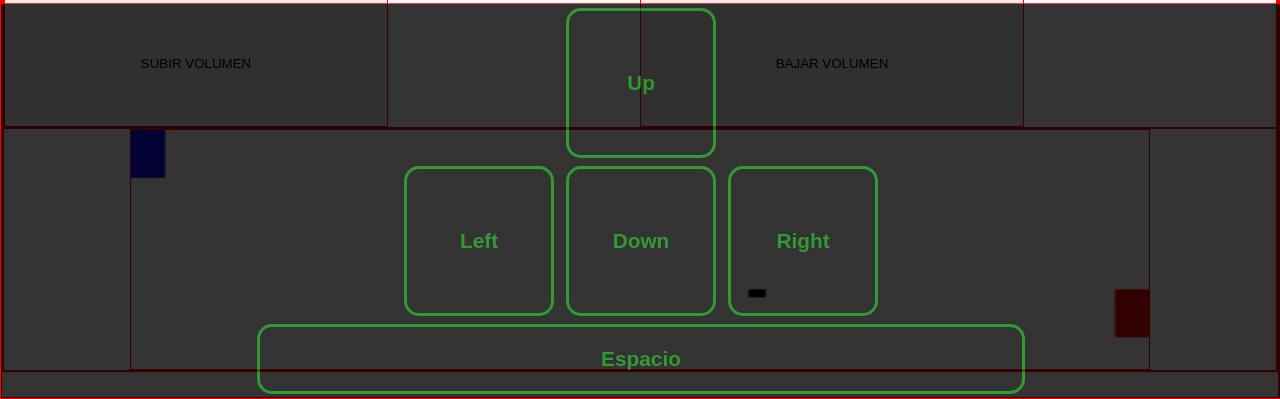
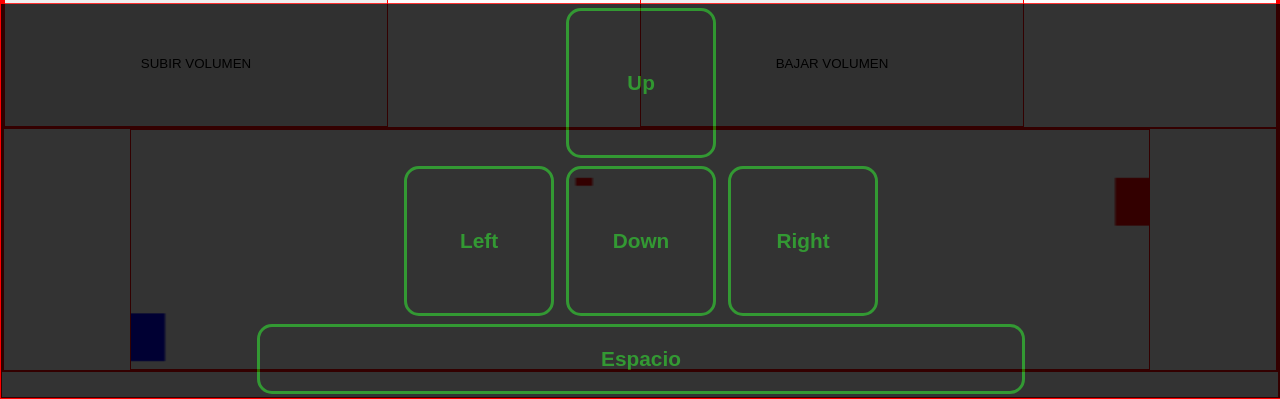
Before and after one commit to franqsocialmedia/ryoiki, a plain HTML site: page index.html in a window 1280 px wide. Shown: the part 401-800 px from the top of the page. Drawn offline with Linux system fonts and the light colour scheme; a web font is replaced by a local one.

Commit message:
fix (chore): The collision is on. Now I need to create the random direction to finish the proyect

```diff
--- a/CSS/device.css
+++ b/CSS/device.css
@@ -3,9 +3,6 @@ section#paracanvas{
 }
 
 canvas{
-	width:80%;
-	height:30%;
-
 	margin:auto;
 }
 
--- a/JS/function.js
+++ b/JS/function.js
@@ -1,3 +1,24 @@
+//SESION
+
+sessionStorage.setItem("prota_x",0);
+sessionStorage.setItem("prota_y",115);
+
+sessionStorage.setItem("enemy_x",200);
+sessionStorage.setItem("enemy_y",120);
+
+sessionStorage.setItem("ball_x",150);
+sessionStorage.setItem("ball_y",30);
+sessionStorage.setItem("tamano",5);
+
+sessionStorage.setItem("direccion","r");
+
+sessionStorage.setItem('diagonal',0)
+
+var inicio = 0;
+
+var r;
+var nivel1 = 1;
+var nivel2 = 0.3;
 
 	var vid = document.getElementById('reproductor');
 	var barra = document.getElementById('barra');
@@ -35,107 +56,195 @@ document.body.addEventListener("keydown", boton);
 document.body.addEventListener("keyup", soltar);
 
 var tu = 0;
-var pelota = 100;
 
 //CANVAS
 var canvas = document.getElementById("canvas");
+canvas.style.width = '80%';
+canvas.style.height = '30%';
+
 var objeto = canvas.getContext('2d');
 
-const getCharacter = (color='blue') => ({
-	x:0,
-	y:0,
-	w:10,
-	h:30,
+var ancho = 10;
+var alto = 30;
+
+var limitW = canvas.width - ancho;
+var limitH = canvas.width - alto;
+
+var mitad = canvas.width / 2;
+
+sessionStorage.setItem('enemy_x',(canvas.width-ancho));
+
+//TU PERSONAJE
+const getCharacter = (x=sessionStorage.getItem('prota_x'),y=sessionStorage.getItem('prota_y'),color='green') => ({
+	x,
+	y,
+	w:ancho,
+	h:alto,
 	collision:this.y + this.h,
 	color,
 
 	aparece(x,y) {
-		objeto.fillStyle = this.color
-		objeto.fillRect(x,y,this.w,this.h)
+		if(tu < 0){
+			this.y --;
+		}else if (tu > 0){
+			this.y ++;
+		}
+
+			objeto.fillStyle = this.color
+			objeto.fillRect(x,y,this.w,this.h)
 	}
 });
 
-const getBall = (t=5,color='black') => ({
-	x:100,
-	y:100,
+//ENEMIGOS
+const getFoe = (x2=sessionStorage.getItem('enemy_x'),y2=sessionStorage.getItem('enemy_y'),color='green') => ({
+	x2,
+	y2,
+	w:ancho,
+	h:alto,
+	collision:this.y2 + this.h,
+	color,
+
+	aparece(x2,y2) {
+
+			objeto.fillStyle = this.color
+			objeto.fillRect(x2,y2,this.w,this.h)
+	}
+});
+
+const prota = getCharacter(sessionStorage.getItem("prota_x"), sessionStorage.getItem("prota_y"), 'blue');
+const enemy = getFoe(sessionStorage.getItem('enemy_x'), sessionStorage.getItem('enemy_y'),'red');
+
+var x_Prota = sessionStorage.getItem('prota_x');
+var y_Prota = sessionStorage.getItem('prota_y');
+
+var x_Enemy = sessionStorage.getItem('enemy_x');
+var y_Enemy = sessionStorage.getItem('enemy_y');
+
+//PELOTA
+const getBall = (t=sessionStorage.getItem('tamano'),x3=sessionStorage.getItem('ball_x'),y3=sessionStorage.getItem('ball_y'),color='black',direction=sessionStorage.getItem('direccion')) => ({
+	x3,
+	y3,
 	w:t,
 	h:t,
 	color,
-	direction:'r',
+	direction,
 
-
-	aparece(x) {
-
-	if(this.direction == 'r'){
-
-			this.x++;
-		if(this.x > canvas.width - prota.w){
-			this.direction = 'l';
-		}
-	}else{
-			this.x--;
-		if (this.x < prota.w && this.y == prota.y){
-			this.direction = 'r';
-		}
-	}
-
+	aparece(x3,y3,direction){
 		objeto.fillStyle = this.color
-		objeto.fillRect(this.x,this.y,this.w,this.h)
-	}
+		objeto.fillRect(this.x3,this.y3,this.w,this.h)
+}
 });
 
-const prota = getCharacter();
-const enemy = getCharacter('red');
-const ball = getBall();
-
-var x_Prota = 0;
-var y_Prota = 0;
-
-var x_Enemy = canvas.width - prota.w;
-var y_Enemy = 100;
+const ball = getBall(t=sessionStorage.getItem('tamano'),x3=sessionStorage.getItem('ball_x'),y3=sessionStorage.getItem('ball_y'),color='black',direction=sessionStorage.getItem('direccion'));
 
 console.log('PROTAGONISTA: '+prota);
 console.log('ENEMIGO: '+enemy);
 
+var nivel = ball.x3;
+
+//FUNCION: REBOTE
+function rebote(MAX,MIN){
+	var g = Math.floor(Math.random() * (MAX - MIN + 1)) + MIN;
+
+	return g;
+}
+
 const update = () => {
 	objeto.clearRect(0,0,canvas.width,canvas.height);
 
-	if(tu == 0){
-	prota.aparece(x_Prota,y_Prota);
-	enemy.aparece(x_Enemy,y_Enemy);
+//MOVIMIENTO PELOTA
+	if(ball.direction == 'r'){
 
-	}else if(tu > 0){
-	prota.aparece(x_Prota,y_Prota++);
-	enemy.aparece(x_Enemy,y_Enemy);
+		ball.aparece(ball.x3,ball.y3,sessionStorage.getItem('direccion'));
+		sessionStorage.setItem('ball_x',ball.x3++);
+		sessionStorage.setItem('ball_y',ball.y3);
+		}
+	if(ball.direction == 'l'){
 
-	}else if(tu < 0){
-	prota.aparece(x_Prota,y_Prota--);
-	enemy.aparece(x_Enemy,y_Enemy);
+		ball.aparece(ball.x3,ball.y3,sessionStorage.getItem('direccion'));
+		sessionStorage.setItem('ball_x',ball.x3--);
+		sessionStorage.setItem('ball_y',ball.y3);
+	}
+
+
+	if(ball.direction == 'r' && ball.x3 == canvas.width - enemy.w && enemy.y2 <= ball.y3 && enemy.y2 + enemy.h > ball.y3){
+		ball.color = 'red';
+		ball.direction = 'l';
+		sessionStorage.setItem('direccion',ball.direction);
+
+		console.log('GOLPEO AL RIVAL!');
+	}
+
+	if(ball.direction == 'l' && prota.x + prota.w >= ball.x3 && prota.y <= ball.y3 && prota.y + prota.h > ball.y3){
+		ball.color = 'orange';
+		ball.direction = 'r';
+		sessionStorage.setItem('direccion',ball.direction);
+
+		console.log('TE GOLPEO!');
+	}
+
+
+//REBOTE PELOTA
+	if(ball.y3 == 0){
+		sessionStorage.setItem('direccion','r');
+
+	}else if(ball.y3 == canvas.height){
+		sessionStorage.setItem('direccion','l');
 	}
 
 
 
-
-
-	if(ball.x < (canvas.x - prota.w)){
-		ball.aparece();
-	}else{
-		ball.aparece();
+//TUS MOVIMIENTOS
+	if(tu < 0){
+		prota.aparece(sessionStorage.getItem('prota_x'),prota.y--);
+		sessionStorage.setItem('prota_y',prota.y);
+	}else if(tu > 0){
+		prota.aparece(sessionStorage.getItem('prota_x'),prota.y++);
+		sessionStorage.setItem('prota_y',prota.y);
+	}else if(tu == 0){
+		prota.aparece(sessionStorage.getItem('prota_x'),prota.y);
+		sessionStorage.setItem('prota_y',prota.y);
 	}
 
+//MOVIMIENTO ENEMIGO
+	if(ball.y3 > enemy.y2){
+		enemy.aparece(sessionStorage.getItem('enemy_x'),enemy.y2++);
+		sessionStorage.setItem('enemy_y',enemy.y2);
 
-console.log('POSITION: '+prota.y);
-console.log('TAMANO: '+ prota.h);
+	}else if(ball.y3 < enemy.y2){
+		enemy.aparece(sessionStorage.getItem('enemy_x'),enemy.y2--);
+		sessionStorage.setItem('enemy_y',enemy.y2);
+
+	}else if(ball.y3 == enemy.y2){
+		enemy.aparece(sessionStorage.getItem('enemy_x'),enemy.y2);
+		sessionStorage.setItem('enemy_y',enemy.y2);
+	}
+
+//PUNTOS
+	if(ball.x3 > canvas.width){
+		alert("PUNTO PARA TI");
+
+		sessionStorage.setItem('direccion','l');
+		ball.direction = 'l';
+		ball.x3 = mitad;
+		ball.aparece(ball.x3,ball.y3);
+
+	}else if(ball.x3 < 0){
+		alert("PUNTO PARA EL RIVAL");
+
+		sessionStorage.setItem('direccion','r');
+		ball.direction = 'r';
+		ball.x3 = mitad;
+		ball.aparece(ball.x3,ball.y3);
+
+	}
+console.log('POSITION: '+sessionStorage.getItem('prota_y'));
 
 	requestAnimationFrame(update);
 }
 
 requestAnimationFrame(update);
 
-//movimientos
-function avanzar(){
-
-}
 
 //controles
 function boton(event){
@@ -200,6 +309,7 @@ function boton(event){
 		}else if(value == 32){
 		console.log('ESPACIO => ESPACIO ' + value);
 
+		rebote(1,canvas.height);
 
 		btnEspacio.style.background = 'red';
 		btnLeft.style.background = 'black';
```
